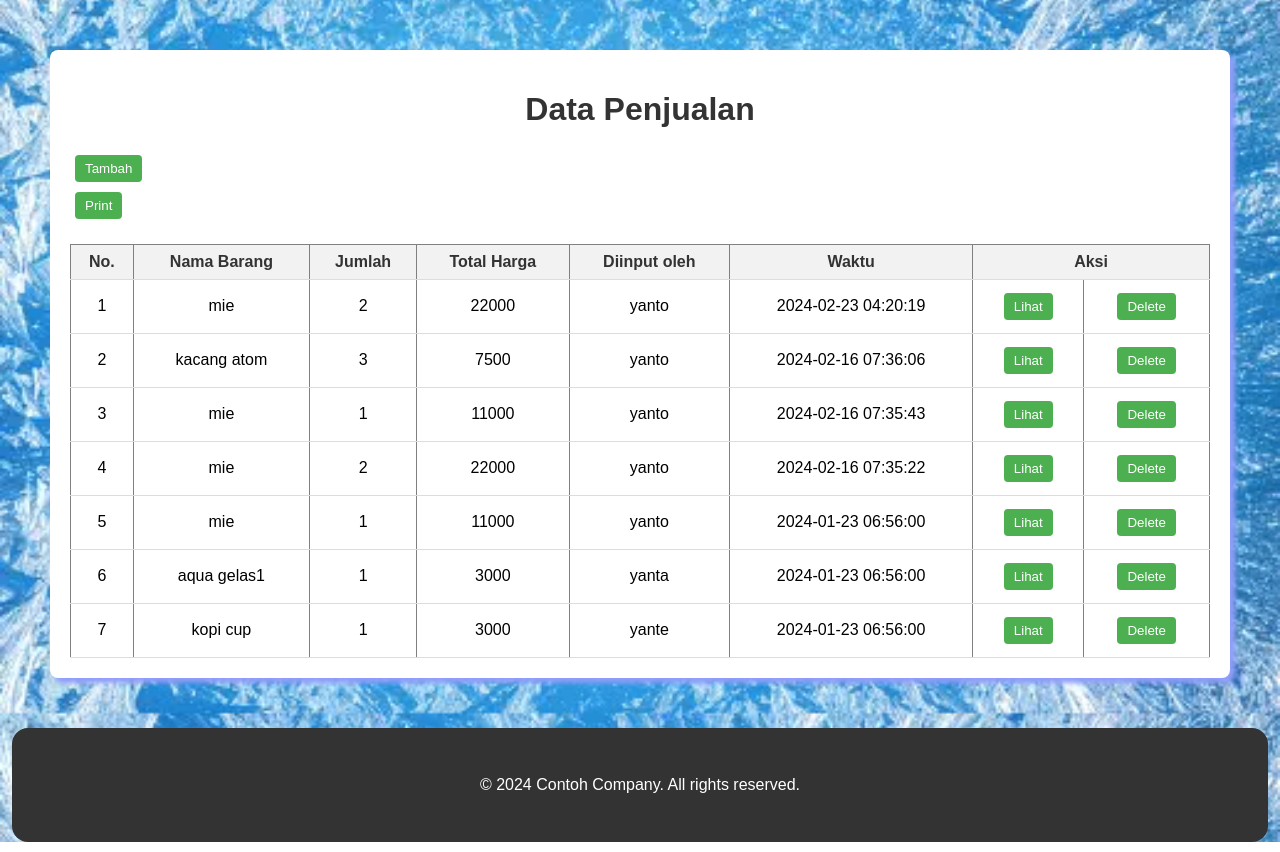
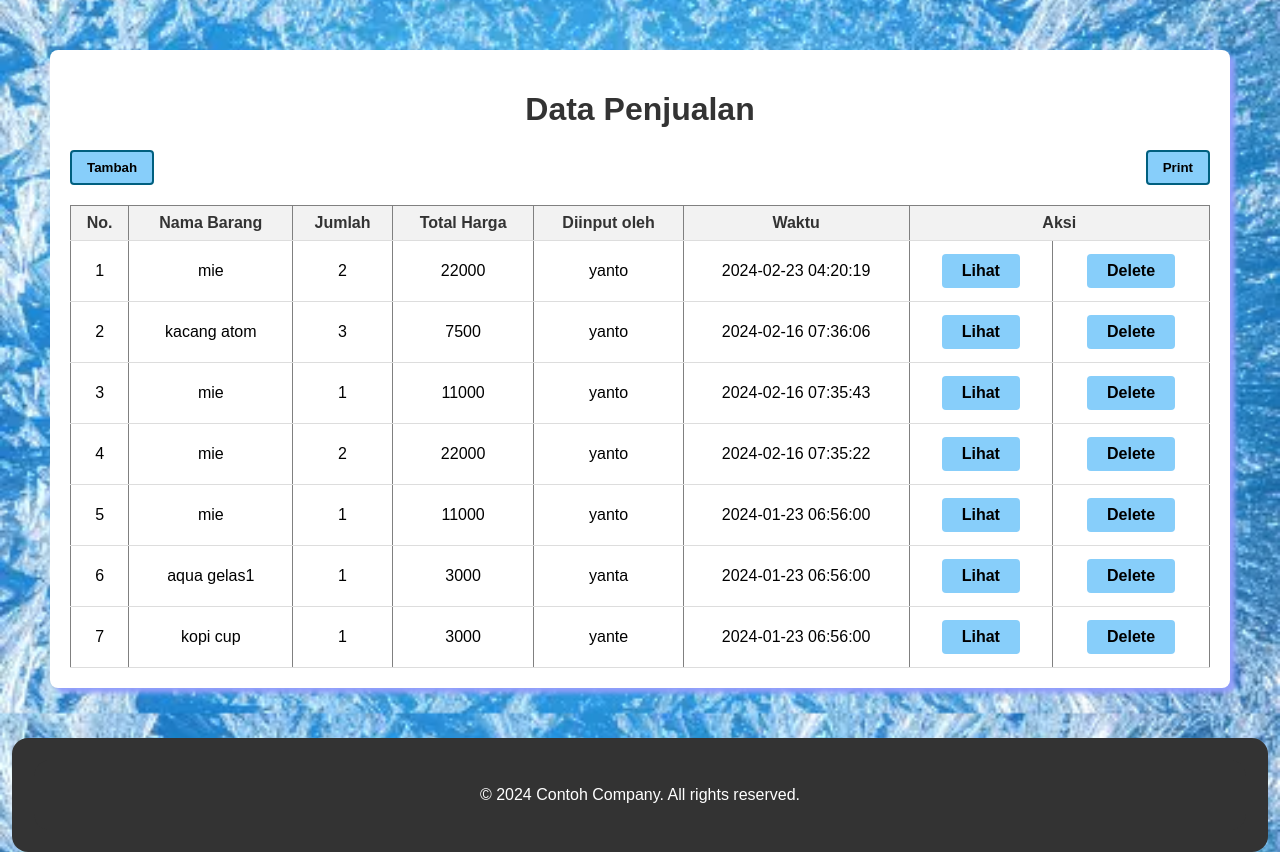
Before and after one commit to oktalaia/oktalaia, a PHP site: page /penjualan.php in a window 1280 px wide. Shown: the part 103-955 px from the top of the page. Run offline with PHP 8.4, Linux system fonts and the light colour scheme; a user stored in the database is signed in; data comes from the database, SQL or seed files in the repository.

Commit message:
perbaiki aja

```diff
--- a/home.php
+++ b/home.php
@@ -80,7 +80,6 @@
 </header>
 
 <body>
-
     <div class="content">
         <h1>SELAMAT DATANG <?= strtoupper($_SESSION["username"]) ?>!</h1>
         <p>This is your personalized website where you can manage various aspects of your business.</p>
--- a/menu.css
+++ b/menu.css
@@ -17,6 +17,7 @@ body {
     margin-top: 12px;
     border-radius: 1rem;
 }
+
 
 /* Menu */
 .menu {
--- a/penjualan.php
+++ b/penjualan.php
@@ -49,25 +49,56 @@
             background-color: #f9f9f9;
         }
 
-        .action-buttons {
-            float: flex;
-            justify-content: flex-start;
+        .button-container {
+            display: flex;
+            justify-content: space-between;
             align-items: center;
+            margin-bottom: 10px;
         }
 
         .action-buttons button {
-            padding: 6px 10px;
+            padding: 8px 20px;
             margin: 5px;
-            background-color: #4CAF50;
-            color: white;
+            background-color: #87CEFA;
+            color: black;
             border: none;
             border-radius: 4px;
             cursor: pointer;
             transition: background-color 0.3s;
+            font-size: 16px;
+            font-weight: bold;
         }
 
         .action-buttons button:hover {
-            background-color: #45a049;
+            background-color: #005f7f;
+        }
+
+        /* Desain khusus untuk tombol tambah */
+        .button-container button.tambah-button {
+            background-color: #87CEFA;
+            border: 2px solid #005f7f;
+            padding: 8px 15px;
+            border-radius: 4px;
+            font-weight: bold;
+        }
+
+        .button-container button.tambah-button:hover {
+            background-color: #005f7f;
+            border: 2px solid #005f7f;
+        }
+
+        /* Desain khusus untuk tombol print */
+        .button-container button.print-button {
+            background-color: #87CEFA;
+            border: 2px solid #005f7f;
+            padding: 8px 15px;
+            border-radius: 4px;
+            font-weight: bold;
+        }
+
+        .button-container button.print-button:hover {
+            background-color: #005f7f;
+            border: 2px solid #005f7f;
         }
 
         @media screen and (max-width: 768px) {
@@ -89,8 +120,9 @@
             }
 
             .action-buttons button {
-                padding: 4px 8px;
+                padding: 6px 14px;
                 margin: 3px;
+                font-size: 14px;
             }
         }
     </style>
@@ -109,16 +141,14 @@
 
     <div id="container">
         <h1>Data Penjualan</h1>
-        <form action="new-penjualan.php" method="GET">
-            <div class="action-buttons">
-                <button type="submit" style="text-align: left;">Tambah</button>
-            </div>
-        </form>
-        <form action="cetakpen.php" method="GET">
-            <div class="action-buttons">
-                <button type="submit">Print</button>
-            </div>
-        </form>
+        <div class="button-container">
+            <form action="new-penjualan.php" method="GET">
+                <button type="submit" class="tambah-button">Tambah</button>
+            </form>
+            <form action="cetakpen.php" method="GET">
+                <button type="submit" class="print-button">Print</button>
+            </form>
+        </div>
         <table border="1">
             <tr>
                 <th>No.</th>
```
Also changed, not shown: cetakpen.php (+51 -16 lines), cetakuser.php (added, +115 -0 lines), user.php (+41 -5 lines).
